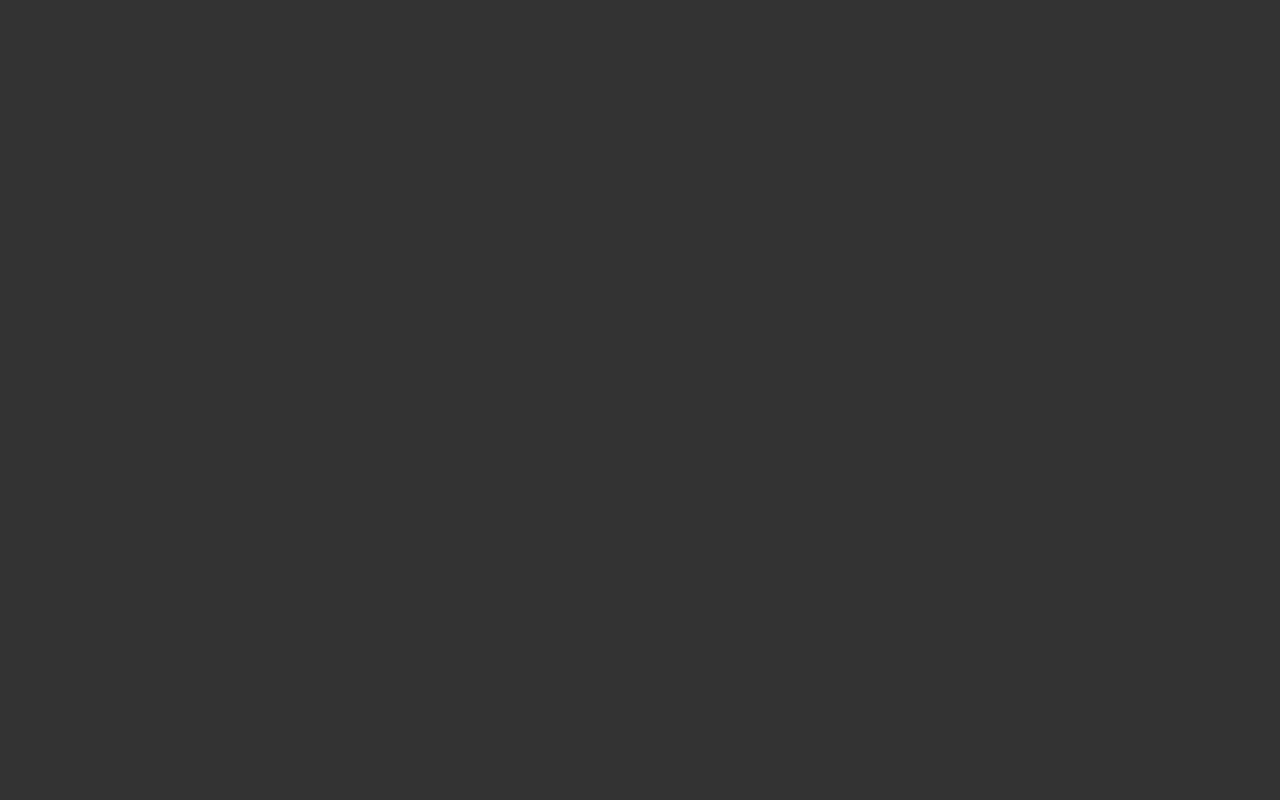
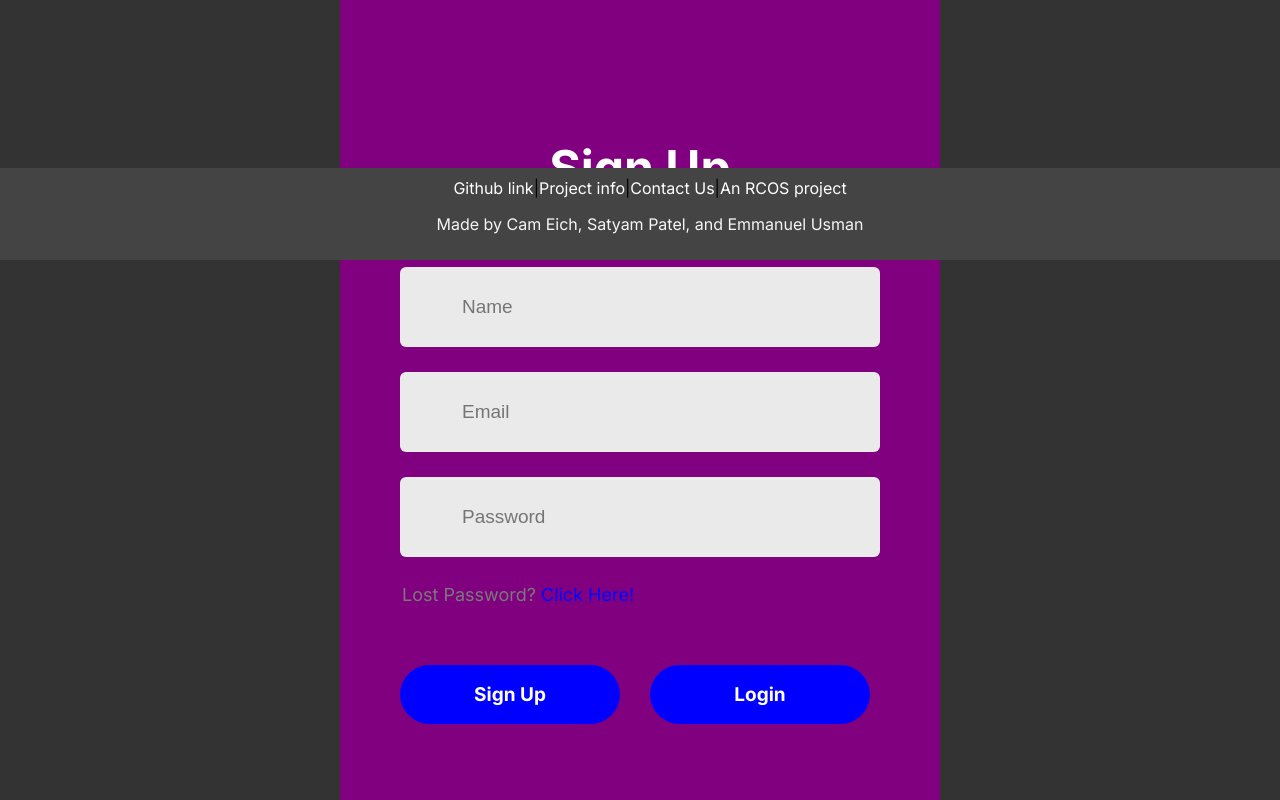
Before and after one commit to eichc/sohrrpi, a Next.js app: page / in a window 1280 px wide. Shown: the part 540-1340 px from the top of the page. Before the commit the page ends 800 px from the top, so only its background shows below. Built offline with nearby package versions, Linux system fonts and the light colour scheme.

Commit message:
footer and login
Finally pushed footer and implemented the login form.

```diff
--- a/app/page.module.css
+++ b/app/page.module.css
@@ -1,8 +1,6 @@
 .page {
   display: flex;
   flex-direction: column;
-  align-items: center;
   justify-content: center;
-  height: 100vh;
   width: 100%;
 }
--- a/app/page.tsx
+++ b/app/page.tsx
@@ -1,10 +1,17 @@
 import styles from "./page.module.css";
 import Header from "@/components/Header/header";
-
+import Footer from "@/components/Footer/footer";
+import Login from "@/pages/Login/login"
 export default function Page() {
   return (
-    <div className={styles.page}>
-      <Header />
-    </div>
+    <div>
+      <div className={styles.page}>
+        <Header />
+      </div>
+      <div className={styles.footer}>
+        <Footer />
+      </div>
+      <Login />
+  </div>
   )
 }
--- a/components/Footer/footer.module.css
+++ b/components/Footer/footer.module.css
@@ -0,0 +1,35 @@
+.footer {
+    position: fixed;
+    text-align: center;
+    background-color: #444444;
+    width: 100%;
+    bottom: 0;
+    left: 0;
+    padding: 10px;
+  }
+
+  .footer .footer-separator {
+    padding: 0 8px;
+  }
+
+  .footer a {
+    color: white;
+    text-decoration: none;
+  }
+
+  .footer a:hover {
+    color: #2b5e68;
+  }
+
+  .blackbtn {
+    border-color: var(--text-black) !important;
+    text-decoration: none;
+  }
+
+  .footer .footer-p {
+    color: white;
+    font-size: small;
+    padding-top: 10px;
+    text-align: center;
+
+  }
--- a/components/Footer/footer.tsx
+++ b/components/Footer/footer.tsx
@@ -0,0 +1,17 @@
+import styles from "./footer.module.css";
+
+export default function Footer() {
+    return (
+        <div className={styles.footer}>
+            <a href="https://github.com/eichc/SOHR" className={styles.blackbtn} target="_blank">Github link</a>
+            <span className="footer-separator">|</span>
+            <a href="" className={styles.blackbtn} target="_blank">Project info</a>
+            <span className="footer-separator">|</span>
+            <a href="" className = "black-btn" target="_blank">Contact Us</a>
+            <span className="footer-separator">|</span>
+            <a href="https://new.rcos.io/" className={styles.blackbtn} target="_blank">An RCOS project</a>
+            <p className={styles.blackbtn}>Made by Cam Eich, Satyam Patel, and Emmanuel Usman</p>
+        </div>
+
+    )
+}
--- a/package.json
+++ b/package.json
@@ -15,7 +15,7 @@
   },
   "devDependencies": {
     "@types/node": "^20",
-    "@types/react": "^18.2.58",
+    "@types/react": "^18.2.60",
     "@types/react-dom": "^18",
     "typescript": "^5"
   }
--- a/pages/Login/login.module.css
+++ b/pages/Login/login.module.css
@@ -0,0 +1,103 @@
+.container {
+    display: flex;
+    flex-direction: column;
+    width: 600px;
+    margin: auto;
+    margin-top: 200px;
+    background: purple;
+    padding-bottom: 30%;
+    padding-top: 30%;
+
+}
+
+.header {
+    display: flex;
+    flex-direction: column;
+    align-items: center;
+    gap: 9px;
+    width: 100%;
+    margin-top: 30px;
+
+}
+
+.text {
+    color: white;
+    font-size: 48px;
+    font-weight: 700;
+
+}
+
+.underline {
+    width: 61px;
+    height: 6px;
+    background: red;
+    border-radius: 9px;
+}
+
+.inputs {
+    margin-top: 55px;
+    display: flex;
+    flex-direction: column;
+    gap: 25px;
+
+}
+
+.input {
+    display: flex;
+    align-items: center;
+    margin: auto;
+    width: 480px;
+    height: 80px;
+    background: #eaeaea;
+    border-radius: 6px;
+}
+
+.input img {
+    margin: 0px 30px;
+
+}
+.input input {
+    height: 50px;
+    width: 400px;
+    background: transparent;
+    border: none;
+    outline: none;
+    color: #797979;
+    font-size: 19px;
+
+}
+
+.forgotpass {
+    padding-left: 62px;
+    margin-top: 27px;
+    color: #797979;
+    font-size: 18px;
+
+
+}
+
+.forgotpass span {
+    color: blue;
+    cursor: pointer;
+
+}
+
+.submitcontainer {
+     display: flex;
+     gap: 30px;
+     margin: 60px;
+}
+
+.submit {
+    display: flex;
+    justify-content: center;
+    align-items: center;
+    width: 220px;
+    height: 59px;
+    color: #fff;
+    background: blue;
+    border-radius: 50px;
+    font-size: 19px;
+    font-weight: 700;
+    cursor: pointer;
+}
--- a/pages/Login/login.tsx
+++ b/pages/Login/login.tsx
@@ -0,0 +1,34 @@
+import styles from './login.module.css';
+
+
+const LoginSignup = () => {
+    return (
+        <div className={styles.container}>
+            <div className={styles.header}>
+                <div className={styles.text}>Sign Up</div>
+                <div className={styles.underline}></div>
+            </div>
+            <div className={styles.inputs}>
+            <div className={styles.input}>
+                <img src="" alt="" />
+                <input type = "text" placeholder='Name'/>
+            </div>
+            <div className={styles.input}>
+                <img src="" alt="" />
+                <input type = "email" placeholder='Email' />
+            </div>
+            <div className={styles.input}>
+                <img src="" alt="" />
+                <input type = "password" placeholder='Password'/>
+            </div>
+            </div>
+            <div className={styles.forgotpass}>Lost Password? <span>Click Here!</span></div>
+            <div className={styles.submitcontainer}>
+                <div className={styles.submit}>Sign Up</div>
+                <div className={styles.submit}>Login</div>
+            </div>
+            </div>
+    )
+}
+
+export default LoginSignup
```
Also changed, not shown: 1 other file (tests, documents, lock files or other folders).
